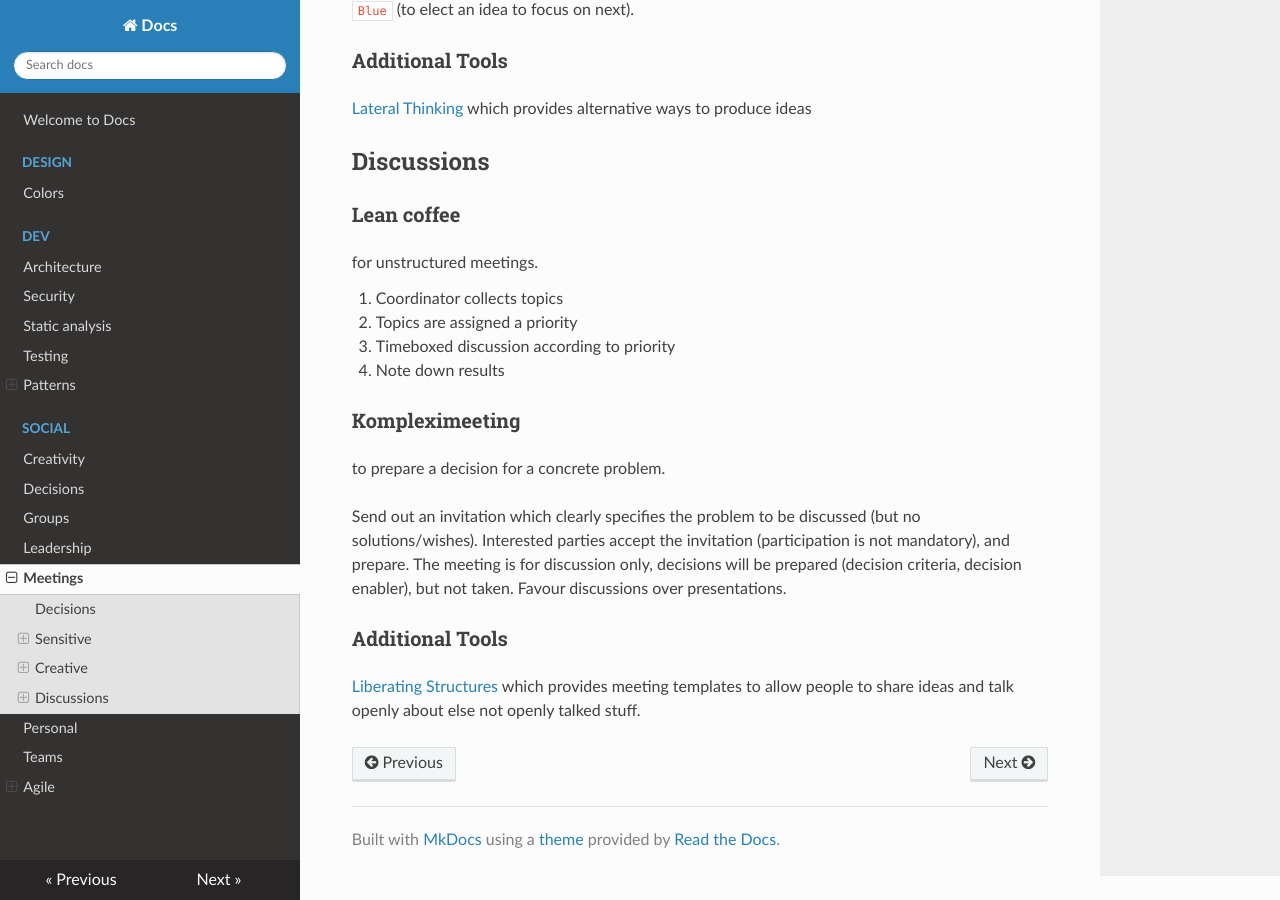
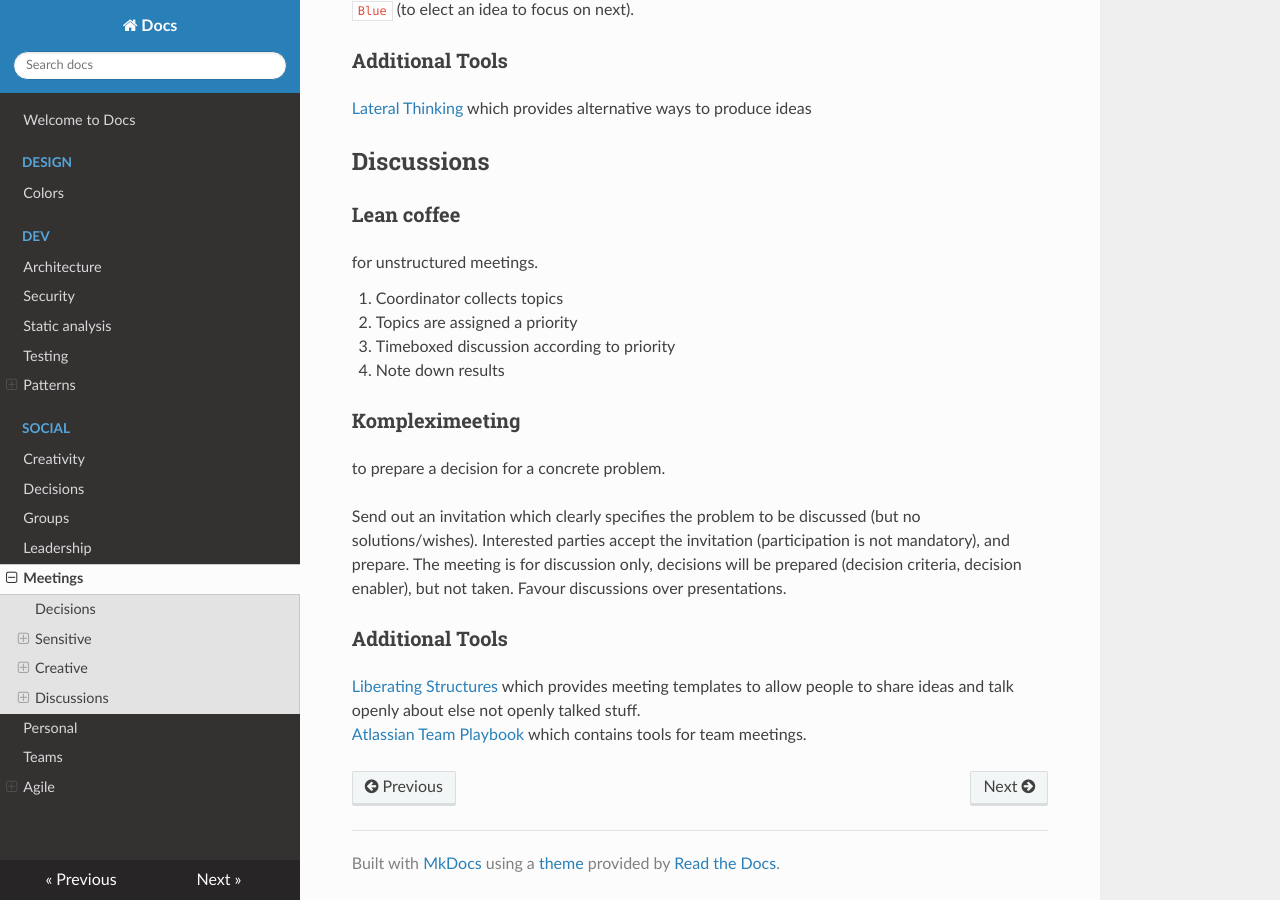
Before and after one commit to famoser/docs, an MkDocs documentation site: the page built from docs/social/meetings.md, in a window 1280 px wide and 900 px high, scrolled down 1730 px. Built offline with MkDocs 1.6.1, drawn with Linux system fonts in a browser that asks for light colours; nearby versions of some CDN libraries.

Commit message:
add atlassian resource

```diff
--- a/docs/social/meetings.md
+++ b/docs/social/meetings.md
@@ -86,3 +86,4 @@ Send out an invitation which clearly specifies the problem to be discussed (but
 ### Additional Tools
 
 [Liberating Structures](https://www.liberatingstructures.de/) which provides meeting templates to allow people to share ideas and talk openly about else not openly talked stuff.
+[Atlassian Team Playbook](https://www.atlassian.com/team-playbook/) which contains tools for team meetings.
```
